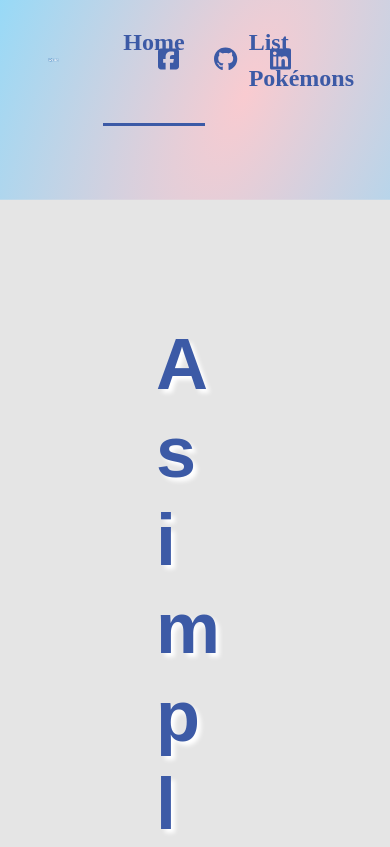
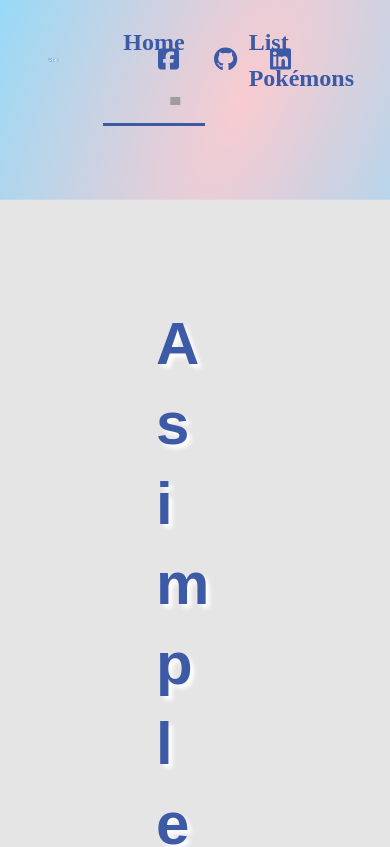
Before and after one commit to duyduongg/sylvedex, a React (Vite) app: page / in a window 390 px wide. Shown: the top 847 px of the page. Built offline with nearby package versions, Linux system fonts and the light colour scheme; grey boxes are pictures that could not be loaded.

Commit message:
responsive home page

```diff
--- a/src/pages/home/home.module.scss
+++ b/src/pages/home/home.module.scss
@@ -1,12 +1,10 @@
 @import '../../variables.scss';
 .home {
 	@apply relative;
-
 	.background-overlay {
 		@apply absolute;
+		@apply z-0;
 		@apply -mt-28;
-		@apply z-0;
-		@apply w-full;
 	}
 	.landing-page {
 		@apply grid;
@@ -21,15 +19,10 @@
 			@apply break-words;
 			.intro {
 				@apply font-bold;
-				font-size: 4.5em;
 				text-shadow: 4px 4px 4px white;
-
-				line-height: 88px;
 			}
 			.description {
 				@apply mt-6;
-				font-size: 2em;
-				line-height: 40px;
 			}
 
 			.copyright {
@@ -50,7 +43,6 @@
 						@apply flex-row;
 						@apply items-center;
 						width: fit-content;
-						padding: 1.25rem 3.5rem;
 						span:first-child {
 							margin-right: 4px;
 						}
@@ -82,3 +74,159 @@
 		}
 	}
 }
+
+@media (min-width: 1920px) {
+	.home {
+		.landing-page {
+			.intro-texts {
+				.intro {
+					@apply text-7xl;
+					line-height: 88px;
+				}
+				.description {
+					@apply text-3xl;
+					line-height: 40px;
+				}
+				.copyright {
+					@apply text-base;
+				}
+
+				.action-btns {
+					.proceed {
+						padding: 1.25rem 3.5rem;
+					}
+				}
+			}
+
+			.intro-img {
+				.mascot {
+					width: 670px;
+				}
+			}
+		}
+	}
+}
+
+@media (min-width: 1860px) {
+	.home {
+		.background-overlay {
+			@apply w-full;
+		}
+	}
+}
+
+@media (max-width: 1859px) {
+	.home {
+		.background-overlay {
+		}
+	}
+}
+
+@media (min-width: 1720px) {
+	.home {
+		.landing-page {
+			.intro-texts {
+				.intro {
+					@apply text-6xl;
+					line-height: 88px;
+				}
+				.description {
+					@apply text-2xl;
+					line-height: 40px;
+				}
+				.copyright {
+					@apply text-sm;
+				}
+
+				.action-btns {
+					.proceed {
+						padding: 1rem 3rem;
+						@apply text-xl;
+					}
+				}
+			}
+			.intro-img {
+				.mascot {
+					transform: scale(1);
+					-ms-transform: scale(1);
+					-webkit-transform: scale(1);
+				}
+			}
+		}
+	}
+}
+
+@media (max-width: 1719px) {
+	.home {
+		.landing-page {
+			padding: 0 13rem 0 9.75rem;
+			.intro-texts {
+				padding: 14rem 0 10.75rem 0;
+				.intro {
+					@apply text-6xl;
+					line-height: 80px;
+				}
+				.description {
+					@apply text-xl;
+					@apply mt-2;
+					line-height: 32px;
+				}
+				.copyright {
+					@apply text-sm;
+				}
+
+				.action-btns {
+					.proceed {
+						padding: 0.75rem 2.5rem;
+						@apply text-lg;
+					}
+				}
+			}
+			.intro-img {
+				.mascot {
+					transform: scale(0.8);
+					-ms-transform: scale(0.8);
+					-webkit-transform: scale(0.8);
+				}
+			}
+		}
+	}
+}
+
+@media (max-width: 1580px) {
+	.home {
+		.landing-page {
+			height: fit-content;
+			padding: 0 13rem 0 9.75rem;
+			.intro-texts {
+				padding: 13rem 0 10.75rem 0;
+				.intro {
+					@apply text-6xl;
+					line-height: 80px;
+				}
+				.description {
+					@apply text-xl;
+					@apply mt-2;
+					line-height: 32px;
+				}
+				.copyright {
+					@apply text-sm;
+				}
+
+				.action-btns {
+					.proceed {
+						padding: 0.75rem 2.5rem;
+						@apply text-lg;
+					}
+				}
+			}
+			.intro-img {
+				.mascot {
+					transform: scale(0.8);
+					-ms-transform: scale(0.8);
+					-webkit-transform: scale(0.8);
+				}
+			}
+		}
+	}
+}
```
